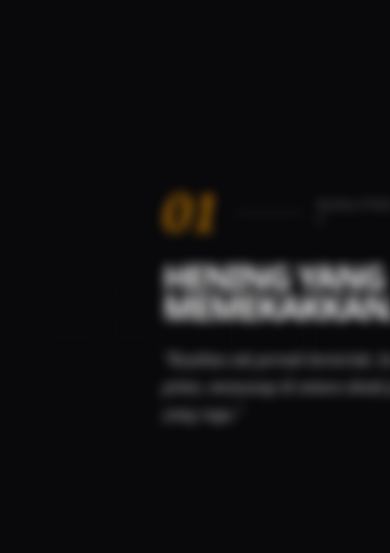
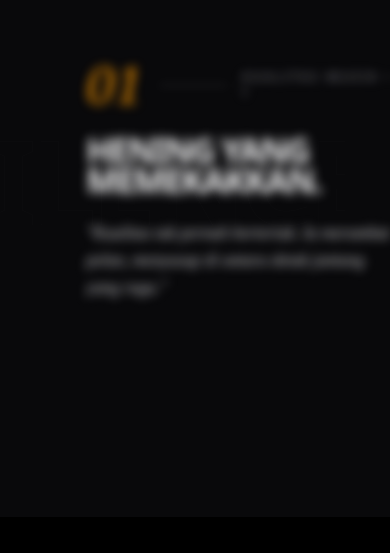
Before and after one commit to budapesservices-dotcom/budapes, a Next.js app: page / in a window 390 px wide. Shown: the part 1171-1724 px from the top of the page. Built offline with nearby package versions, Linux system fonts and the light colour scheme; a web font is replaced by a local one.

Commit message:
penyesuaian pada mobile

```diff
--- a/src/app/page.tsx
+++ b/src/app/page.tsx
@@ -217,12 +217,12 @@ const Section = ({ data, index }: any) => {
   });
 
   const isLeft = index % 2 === 0;
-  const xInput = isLeft ? ["-50%", "0%", "50%"] : ["50%", "0%", "-50%"];
+  const xInput = isLeft ? ["-20%", "0%", "20%"] : ["20%", "0%", "-20%"];
   const x = useTransform(scrollYProgress, [0, 0.5, 1], xInput);
 
   const opacity = useTransform(
     scrollYProgress,
-    [0, 0.15, 0.5, 0.85, 1],
+    [0, 0.1, 0.5, 0.9, 1], // Rentang dipersempit agar teks cepat terlihat
     [0, 1, 1, 1, 0],
   );
 
@@ -243,7 +243,9 @@ const Section = ({ data, index }: any) => {
   return (
     <section
       ref={ref}
-      className={`relative h-[110vh] md:h-[150vh] flex items-center justify-center overflow-hidden ${data.bg}`}
+      // md:h-[150vh] menjaga kemewahan di desktop
+      // h-[80vh] memastikan di HP jaraknya sangat efisien dan tidak melelahkan
+      className={`relative h-[80vh] md:h-[150vh] flex items-center justify-center overflow-hidden ${data.bg}`}
     >
       <motion.div
         style={{ x: bgX, opacity: 0.15 }}
```
